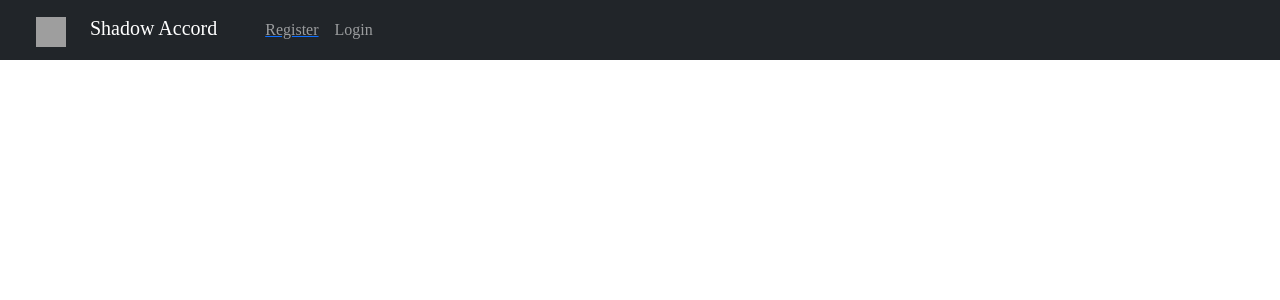
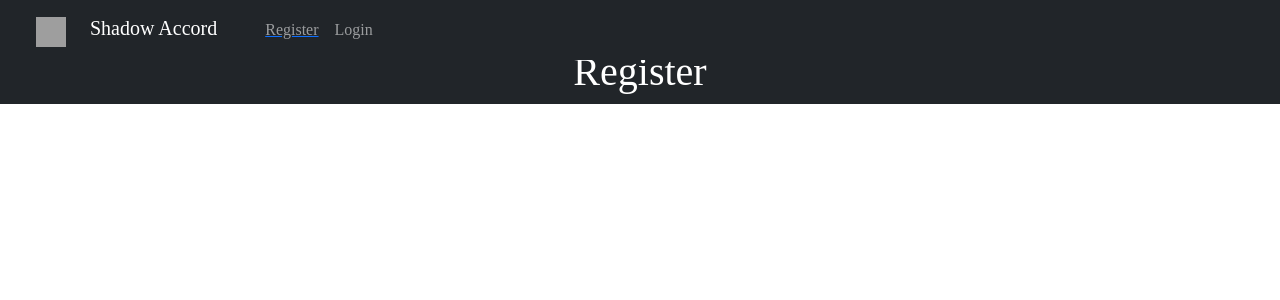
Before and after one commit to luisendres/MERNProjectMongoDB, a React (Create React App) app in the folder client/: page /register in a window 1280 px wide. Shown: the top 300 px of the page. Built offline with nearby package versions, Linux system fonts and the light colour scheme; grey boxes are pictures that could not be loaded; a web font is replaced by a local one.

Commit message:
character model

```diff
--- a/client/src/views/Reg.js
+++ b/client/src/views/Reg.js
@@ -8,8 +8,8 @@ const Registration = (props) => {
     return (
         <div className="">
             <Navbar />
-            <div className="d-flex flex-column align-items-center">
-                <h1>Register</h1>
+            <div className="mt-5 d-flex flex-column align-items-center bg-dark">
+                <h1 className="text-white">Register</h1>
             </div>
         </div>
     )
```
Also changed, not shown: 2 other files (tests, documents, lock files or other folders).
